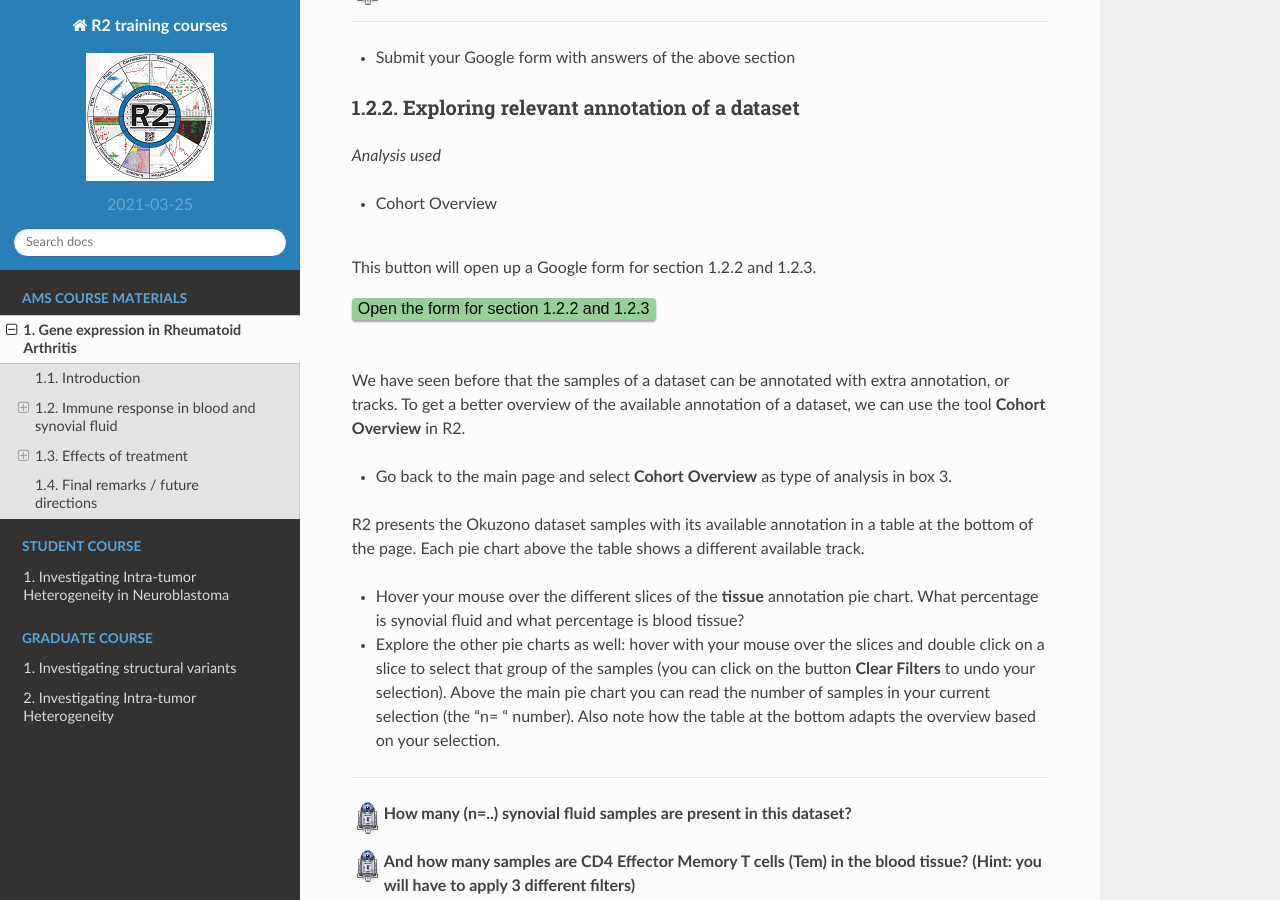
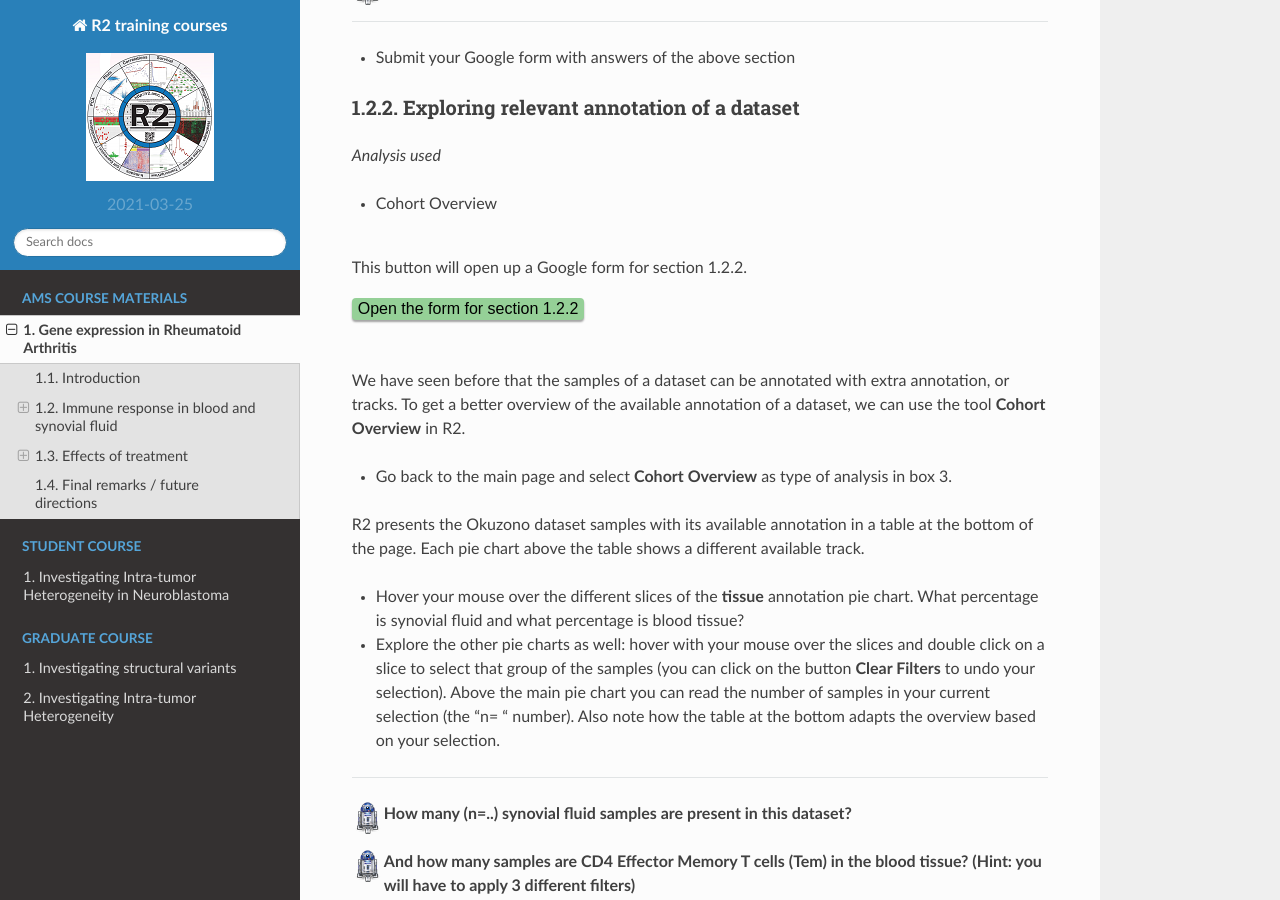
Before and after one commit to antronerds/r2-training-courses, a Sphinx documentation site: the page built from docs/RNA_seq_data_analysis_Using_Rheumatoid_Arthritis_data.md, in a window 1280 px wide and 900 px high, scrolled down 5311 px. Built offline with Sphinx 7.4.7 and the Read the Docs theme 2.0.0, drawn with Linux system fonts in a browser that asks for light colours; pages that are not in the unit, such as notebooks, are missing from menus.

Commit message:
AMS last adaptations button

```diff
--- a/docs/RNA_seq_data_analysis_Using_Rheumatoid_Arthritis_data.md
+++ b/docs/RNA_seq_data_analysis_Using_Rheumatoid_Arthritis_data.md
@@ -137,11 +137,11 @@
 * Cohort Overview
 
 <br>
-This button will open up a Google form for section 1.2.2 and 1.2.3.
+This button will open up a Google form for section 1.2.2.
 <br>
 <br>
 
- <button class="course googleform" onclick="window.open('https://docs.google.com/forms/d/e/1FAIpQLSezdWy9nyvckg3y0BNMKjbQLiYilykJreThl9_VCUyiYI9lmA/viewform?usp=sf_link','_blank');" type="button">Open the form for section 1.2.2 and 1.2.3</button>
+ <button class="course googleform" onclick="window.open('https://docs.google.com/forms/d/e/1FAIpQLSezdWy9nyvckg3y0BNMKjbQLiYilykJreThl9_VCUyiYI9lmA/viewform?usp=sf_link','_blank');" type="button">Open the form for section 1.2.2</button>
 <br>
 <br>
 
```
